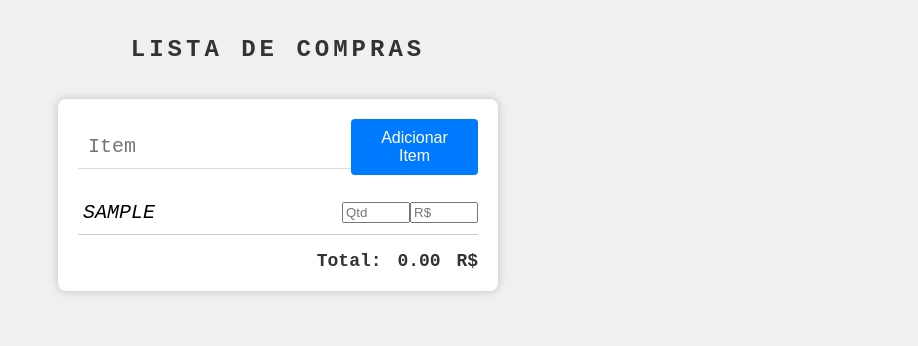
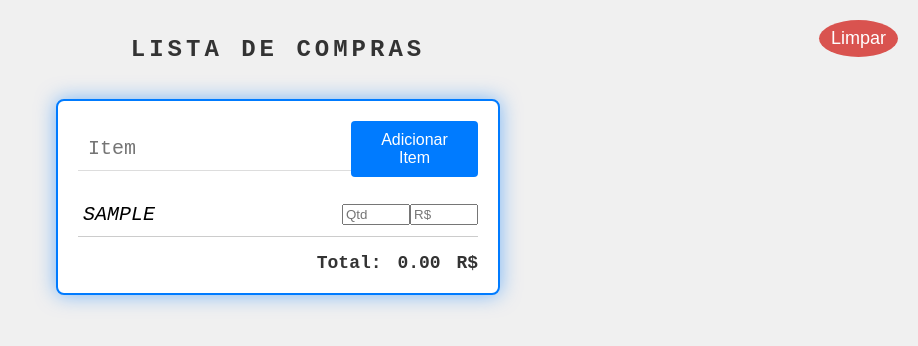
Before and after one commit to kauanlauer/compras, a plain HTML site: page index.html in a window 1280 px wide. Both pictures are taken after typing "Sample" into the empty fields and a click on the button "Adicionar Item". Shown: the whole page, without its empty margins (362-1280 px from the left). Drawn offline with Linux system fonts and the light colour scheme.

Commit message:
Add files via upload

```diff
--- a/index.html
+++ b/index.html
@@ -8,6 +8,7 @@
 </head>
 <body>
     <h1>Lista de Compras</h1>
+    <button id="reset-list">Limpar</button> <!-- Botão de reset -->
     <form id="shopping-form">
         <div class="item-input">
             <input type="text" placeholder="Item" id="item">
--- a/script.js
+++ b/script.js
@@ -3,18 +3,19 @@ document.addEventListener("DOMContentLoaded", function () {
     const addItemButton = document.getElementById("add-item");
     const itemInput = document.getElementById("item");
     const totalSpan = document.getElementById("total");
+    const resetButton = document.getElementById("reset-list"); // Botão de reset
+
+    // Carregar a lista salva no localStorage, se existir
+    const savedList = JSON.parse(localStorage.getItem("shoppingList")) || [];
+    savedList.forEach(function (savedItem) {
+        addItemToList(savedItem);
+    });
 
     addItemButton.addEventListener("click", function () {
         const item = itemInput.value.trim().toUpperCase();
 
         if (item !== "") {
-            const listItem = document.createElement("li");
-            listItem.innerHTML = `
-                <span class="item-name">${item}</span>
-                <input type="number" step="1" placeholder="Qtd" class="quantity-input">
-                <input type="number" step="0.01" placeholder="R$" class="price-input">
-            `;
-            itemList.appendChild(listItem);
+            const listItem = addItemToList(item);
 
             // Limpar o campo após adicionar o item
             itemInput.value = "";
@@ -25,6 +26,7 @@ document.addEventListener("DOMContentLoaded", function () {
             itemName.addEventListener("click", function (event) {
                 event.stopPropagation(); // Impedir que o clique no nome afete a marcação como "comprado"
                 listItem.classList.toggle("comprado");
+                salvarLista();
             });
 
             // Recalcular o total após adicionar um item
@@ -32,9 +34,35 @@ document.addEventListener("DOMContentLoaded", function () {
         }
     });
 
+    resetButton.addEventListener("click", function () {
+        // Remover todos os itens da lista
+        itemList.innerHTML = "";
+
+        // Limpar o campo após adicionar o item
+        itemInput.value = "";
+
+        // Limpar o localStorage
+        localStorage.removeItem("shoppingList");
+
+        // Recalcular o total após limpar a lista
+        calcularTotal();
+    });
+
     itemList.addEventListener("input", function () {
         calcularTotal();
+        salvarLista();
     });
+
+    function addItemToList(itemName) {
+        const listItem = document.createElement("li");
+        listItem.innerHTML = `
+            <span class="item-name">${itemName}</span>
+            <input type="number" step="1" placeholder="Qtd" class="quantity-input">
+            <input type="number" step="0.01" placeholder="R$" class="price-input">
+        `;
+        itemList.appendChild(listItem);
+        return listItem;
+    }
 
     function calcularTotal() {
         let total = 0;
@@ -53,4 +81,16 @@ document.addEventListener("DOMContentLoaded", function () {
 
         totalSpan.textContent = total.toFixed(2);
     }
+
+    function salvarLista() {
+        const items = [];
+        const itemsList = itemList.querySelectorAll("li");
+
+        itemsList.forEach(function (item) {
+            const itemName = item.querySelector(".item-name").textContent;
+            items.push(itemName);
+        });
+
+        localStorage.setItem("shoppingList", JSON.stringify(items));
+    }
 });
--- a/styles.css
+++ b/styles.css
@@ -5,6 +5,27 @@ body {
     margin: 0;
     padding: 0;
     background-repeat: repeat; /* Repetir a imagem para preencher a tela */
+}
+
+/* Estilizar o botão de reset */
+#reset-list {
+    background-color: #d9534f;
+    color: #fff;
+    border: none;
+    border-radius: 50%;
+    width: auto; /* Tamanho do botão de acordo com o conteúdo de texto */
+    padding: 8px 12px; /* Espaçamento interno para melhor aparência */
+    text-align: center;
+    font-size: 18px; /* Tamanho da fonte */
+    position: absolute;
+    top: 20px;
+    right: 20px;
+    cursor: pointer;
+    transition: background-color 0.3s ease;
+}
+
+#reset-list:hover {
+    background-color: #c9302c;
 }
 
 h1 {
@@ -22,7 +43,11 @@ h1 {
     padding: 20px;
     background-color: #fff;
     border-radius: 8px;
-    box-shadow: 0 0 10px rgba(0, 0, 0, 0.2);
+    box-shadow: 0 0 20px rgba(0, 0, 0, 0.2); /* Sombra mais estilizada */
+    position: relative; /* Necessário para o efeito de borda neon */
+    overflow: hidden; /* Esconde as luzes fora do container */
+    border: 2px solid #007bff; /* Adiciona uma borda */
+    box-shadow: 0 0 20px rgba(0, 123, 255, 0.5); /* Efeito de borda neon */
 }
 
 .item-input {
@@ -87,6 +112,7 @@ span {
     font-weight: bold;
     color: #333;
 }
+
 li.comprado .item-name {
     text-decoration: line-through; /* Adicionar linha no meio do texto */
 }
```
